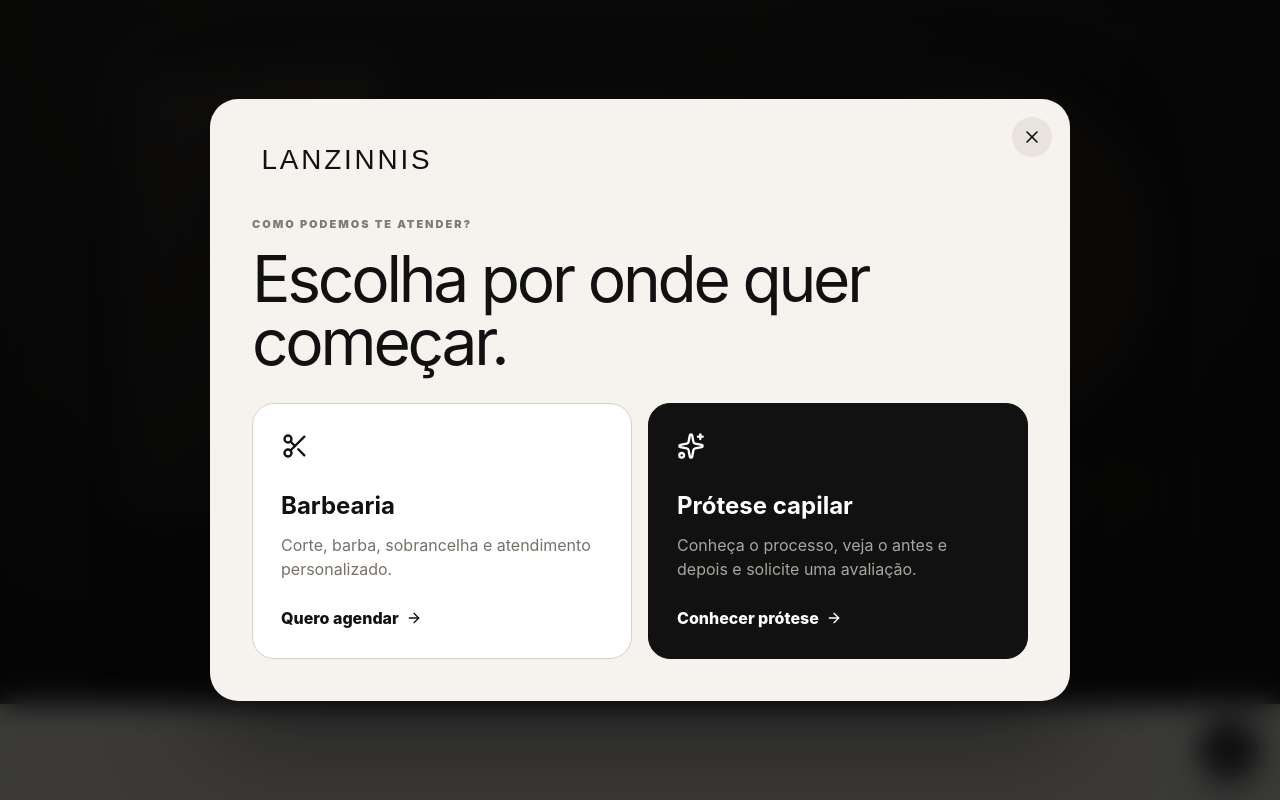
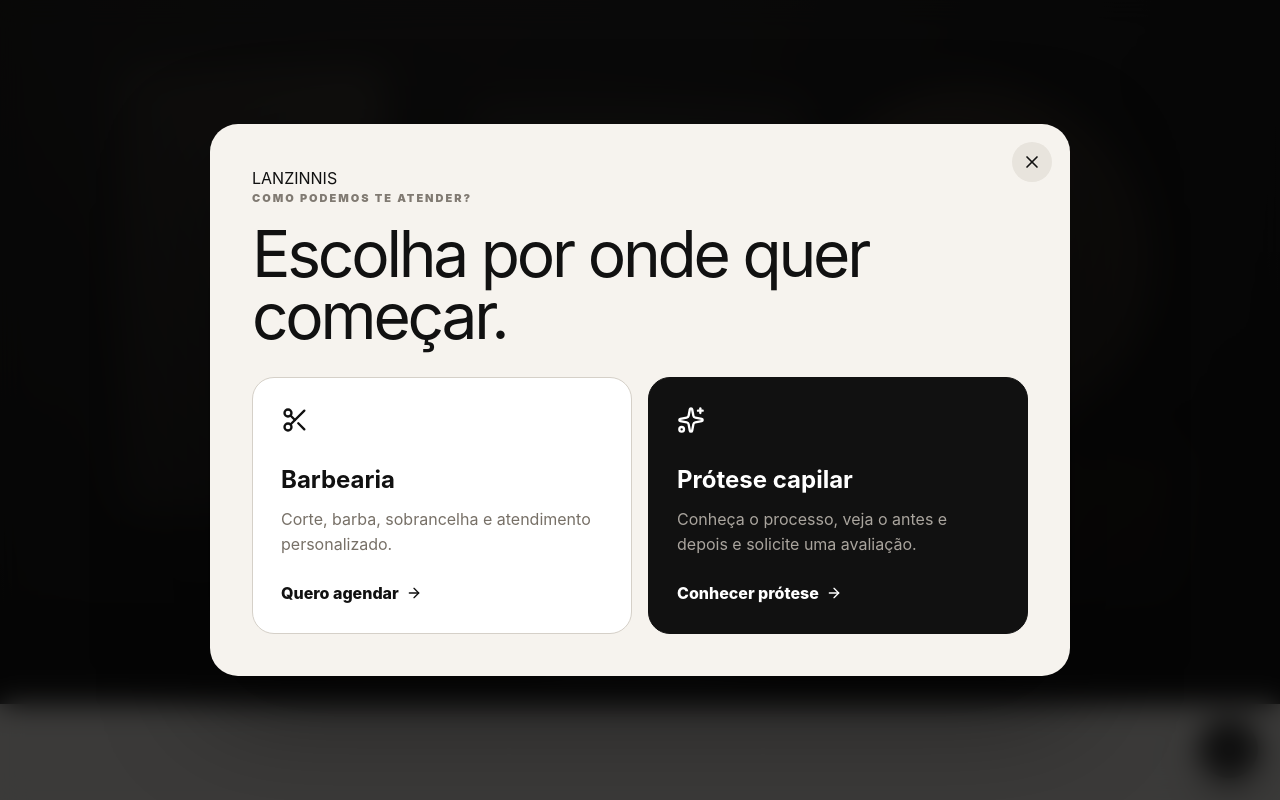
Before and after one commit to gustavoatenuos-cmd/EstruturaRenato-estrutura-site-barbaria-, a React (Vite) app: page / in a window 1280 px wide. Shown: the top 800 px of the page. Built offline with nearby package versions, Linux system fonts and the light colour scheme.

Commit message:
Troca logo por wordmark tipografico Lanzinnis

```diff
--- a/src/App.tsx
+++ b/src/App.tsx
@@ -135,7 +135,7 @@ function App() {
 
             {journey === null && (
               <>
-                <img src="/assets/logo-lanzinnis.svg" className="modal-logo" alt="Lanzinnis" />
+                <div className="brand-wordmark modal-wordmark" aria-label="Lanzinnis">LANZINNIS</div>
                 <span className="eyebrow">Como podemos te atender?</span>
                 <h2>Escolha por onde quer começar.</h2>
                 <div className="journey-grid">
@@ -251,7 +251,7 @@ function App() {
       <section className="hero">
         <div className="hero-shade" />
         <div className="hero-content">
-          <img src="/assets/logo-lanzinnis.svg" alt="Lanzinnis" className="hero-logo" />
+          <div className="brand-wordmark hero-wordmark" aria-label="Lanzinnis">LANZINNIS</div>
         </div>
         <button className="reopen" onClick={() => { resetFlow(); setOpen(true); }}>Agendar atendimento</button>
       </section>
```
